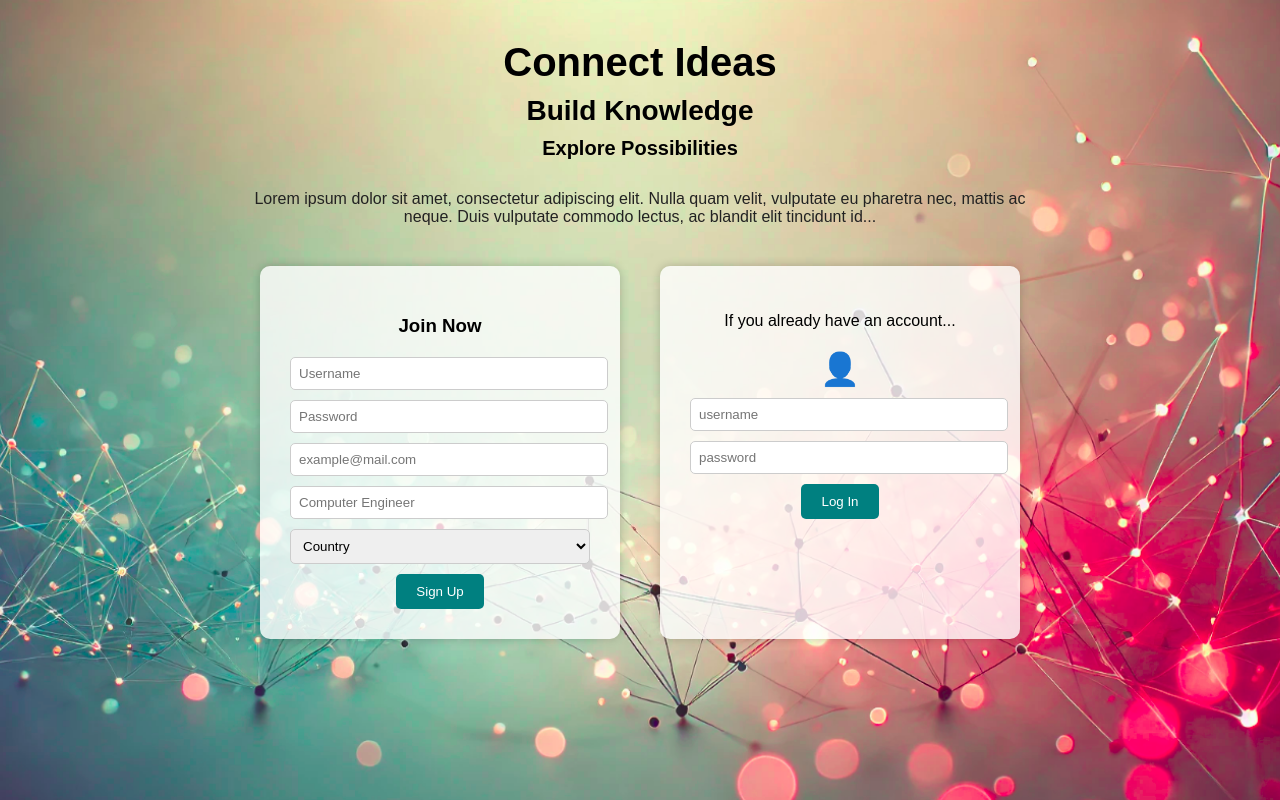
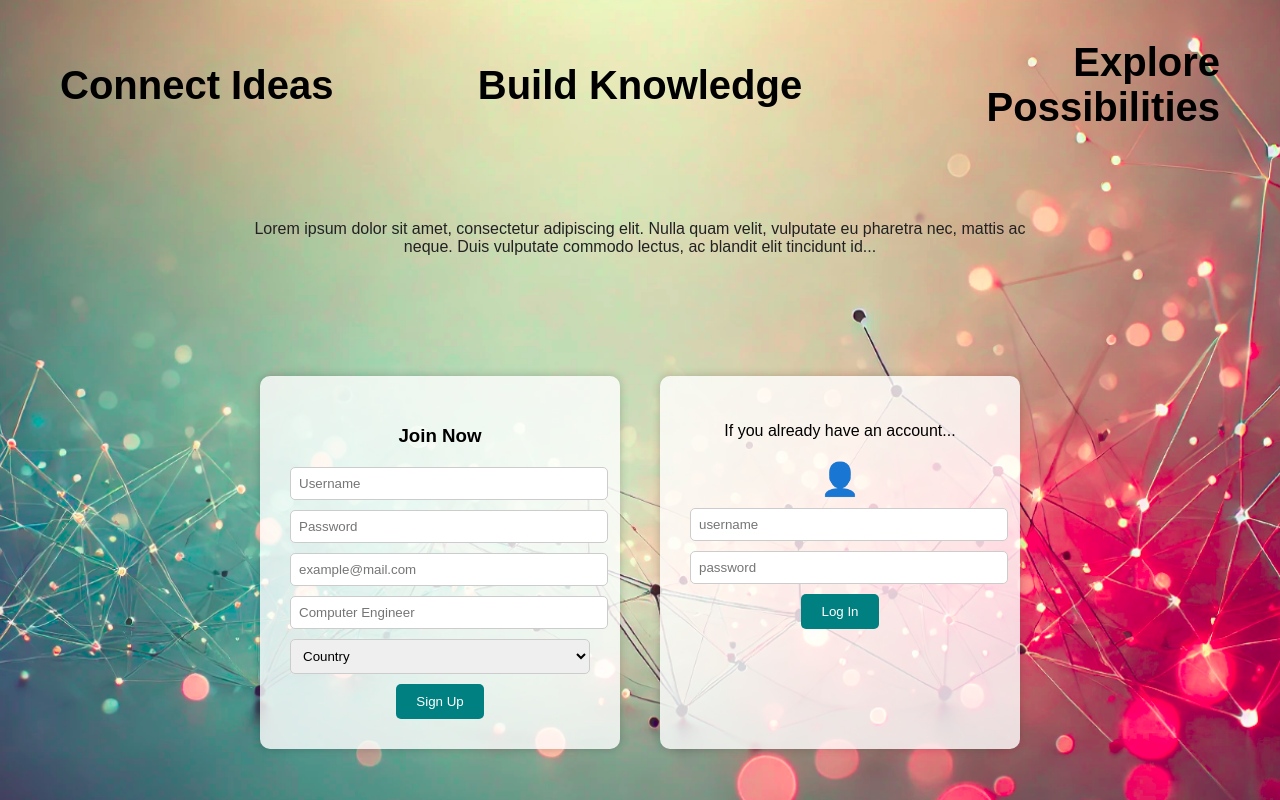
Before and after one commit to tyasemin/SWE573, a Django app: page / in a window 1280 px wide. Run offline with Django 4.2, Linux system fonts and the light colour scheme.

Commit message:
fixes on the landing page

```diff
--- a/backend/landing/static/landing/styles.css
+++ b/backend/landing/static/landing/styles.css
@@ -39,7 +39,7 @@ body {
     display: flex;
     justify-content: center;
     gap: 40px;
-    margin-top: 40px;
+    margin-top: 120px;
     flex-wrap: wrap;
   }
 
@@ -79,3 +79,29 @@ body {
     font-size: 32px;
     margin: 10px 0;
   }
+  .headline-row {
+    display: flex;
+    justify-content: space-between;
+    align-items: center;
+    margin: 40px 60px 20px 60px;
+  }
+
+  .headline-row .title {
+    margin: 0;
+    font-weight: bold;
+  }
+
+  .headline-row .left {
+    text-align: left;
+    flex: 1;
+  }
+
+  .headline-row .center {
+    text-align: center;
+    flex: 1;
+  }
+
+  .headline-row .right {
+    text-align: right;
+    flex: 1;
+  }
--- a/backend/landing/templates/landing/index.html
+++ b/backend/landing/templates/landing/index.html
@@ -8,10 +8,13 @@
   <link rel="stylesheet" href="{% static 'landing/styles.css' %}" />
 </head>
 <body>
+  <div class="headline-row">
+    <h1 class="title left">Connect Ideas</h1>
+    <h2 class="title center">Build Knowledge</h2>
+    <h3 class="title right">Explore Possibilities</h3>
+  </div>
+
   <div class="container">
-    <h1 class="title">Connect Ideas</h1>
-    <h2 class="subtitle">Build Knowledge</h2>
-    <h3 class="explore">Explore Possibilities</h3>
     <p class="description">
       Lorem ipsum dolor sit amet, consectetur adipiscing elit. Nulla quam velit, vulputate eu pharetra nec,
       mattis ac neque. Duis vulputate commodo lectus, ac blandit elit tincidunt id...
```
